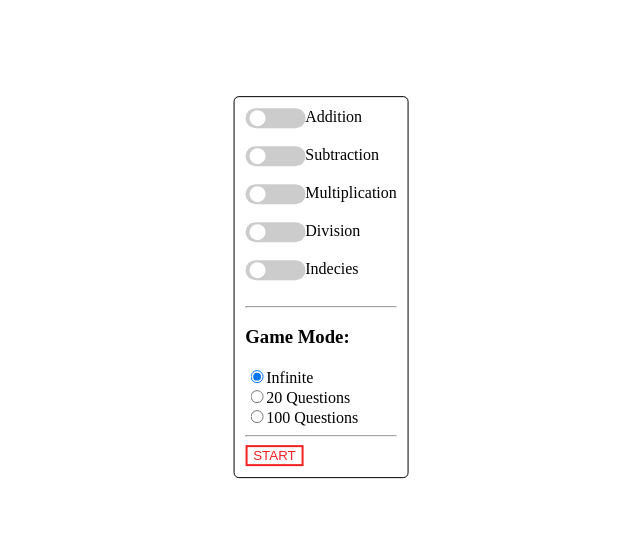
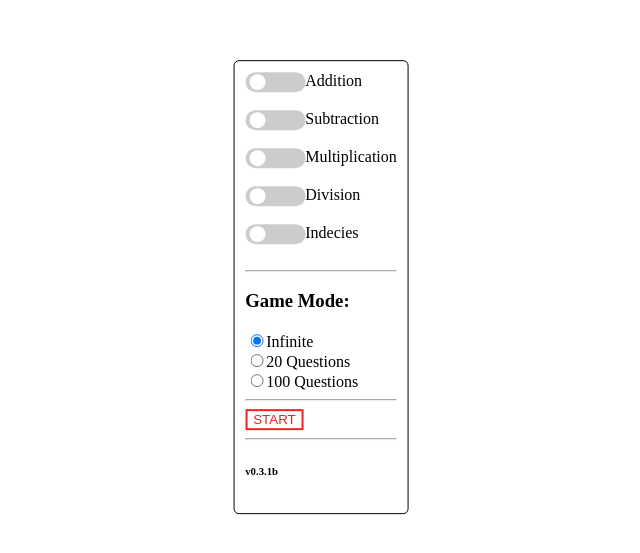
Before and after one commit to warman7526/warman7526.github.io, a plain HTML site: page mentalmaths/index.html in a window 1280 px wide. Shown: the part 113-666 px from the top of the page, without its empty margins (319-959 px from the left). Drawn offline with Linux system fonts and the light colour scheme.

Commit message:
Update index.html

```diff
--- a/mentalmaths/index.html
+++ b/mentalmaths/index.html
@@ -43,6 +43,8 @@
             <input type="radio" id="n-100" name="gamemode">100 Questions
             <hr />
             <button class="err" id="start" onclick="start()">START</button>
+            <hr />
+            <h6>v0.3.1b</h6>
         </div>
         <script>
             var mode = ""
```
